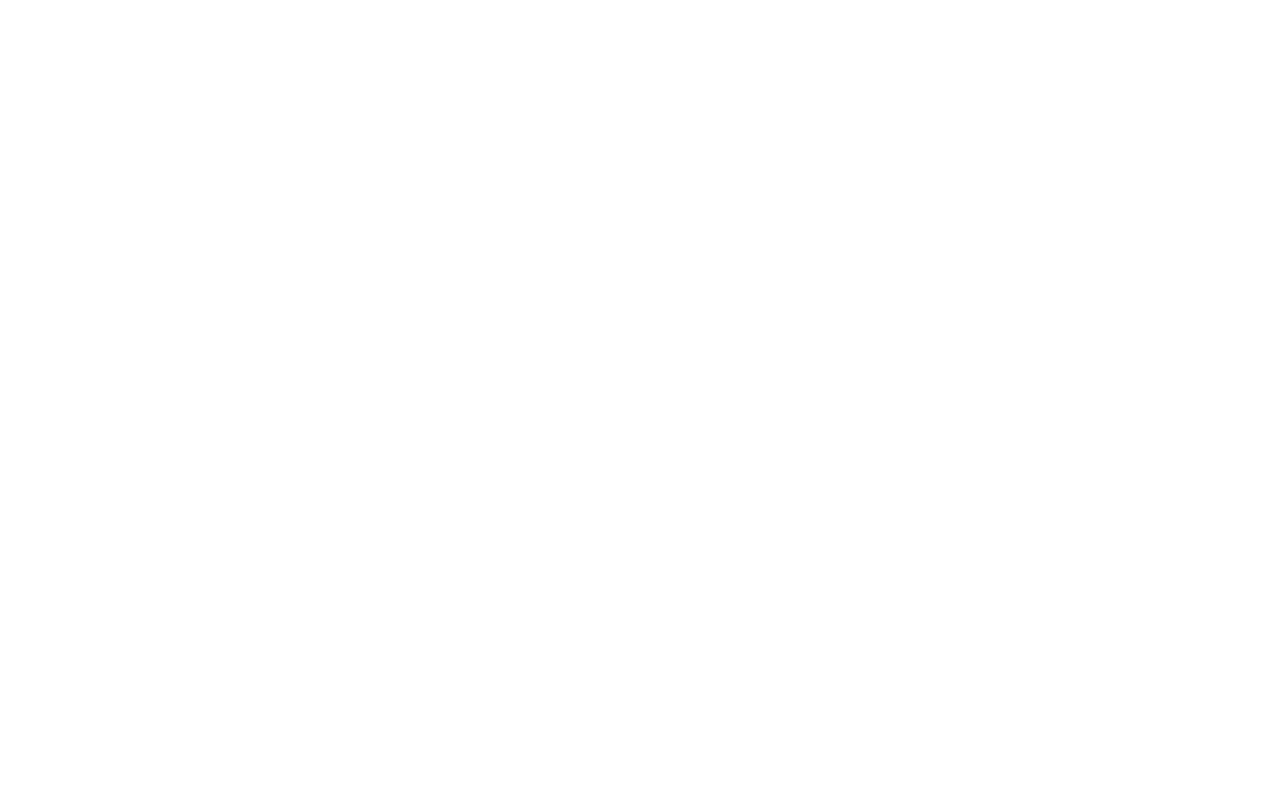
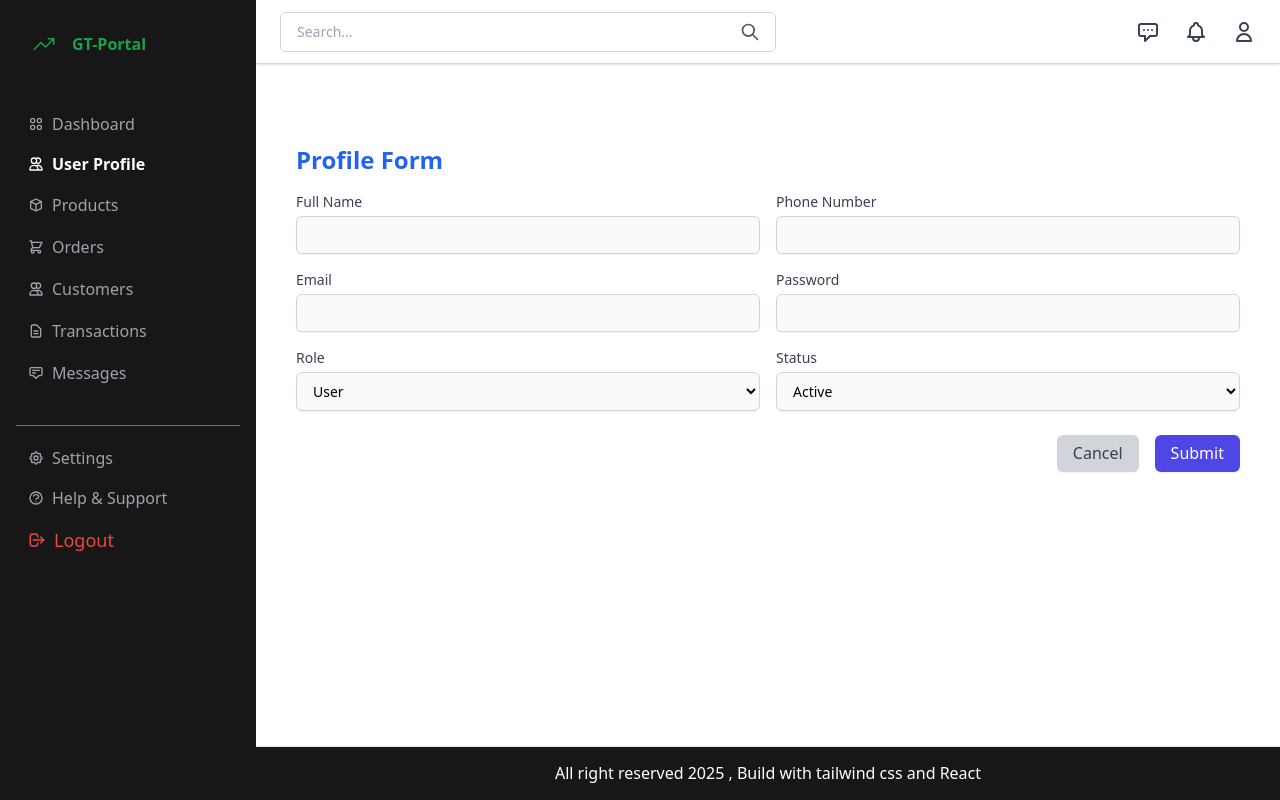
Before and after one commit to gaurab-magar/adminDashboard, a React (Create React App) app: page /profileform in a window 1280 px wide. Before the commit this address had no page. Built offline with nearby package versions, Linux system fonts and the light colour scheme.

Commit message:
PF-001 : Profile Form UI is in Progress

```diff
--- a/src/App.js
+++ b/src/App.js
@@ -11,6 +11,7 @@
 import Support from './Pages/Support';
 import Register from './Auth/Register';
 import LoginPage from './Auth/LoginPage';
+import ProfileForm from './Pages/ProfileForm';
 
 function App() {
   return (
@@ -20,6 +21,7 @@
           <Route index element={<Dashboard/>}></Route>
           <Route path='/products' element={<Products/>}></Route>
           <Route path='/customers' element={<Customers />} />
+          <Route path='/profileform' element={<ProfileForm />} />
           <Route path='/messages' element={<Message />} />
           <Route path='/transactions' element={<Tranjaction />} />
           <Route path='/orders' element={<Orders />} />
--- /dev/null
+++ b/src/Pages/ProfileForm.js
@@ -0,0 +1,125 @@
+import React, { useState } from 'react'
+
+const ProfileForm = () => {
+    const [formData, setFormData] = useState({
+        fullName: "",
+        phoneNumber: "",
+        email: "",
+        password: "",
+        role: "User",
+        status: "Active",
+      });
+
+      const handleChange = (e) => {
+        const { name, value } = e.target;
+        setFormData({
+          ...formData,
+          [name]: value,
+        });
+      };
+
+      const handleSubmit = (e) => {
+        e.preventDefault();
+        console.log("Form Data Submitted: ", formData);
+      };
+  return (
+    <div className="bg-white max-w-full mx-auto mt-10 p-6">
+    <h2 className="text-2xl font-bold mb-4 text-blue-600">Profile Form</h2>
+    <div className="my-4">
+        <form onSubmit={handleSubmit} className="space-y-6">
+        {/* Form Grid */}
+        <div className="grid grid-cols-1 md:grid-cols-2 gap-4">
+            {/* Full Name */}
+            <div>
+                <label className="block text-sm font-medium text-gray-700">Full Name</label>
+                <input
+                    type="text"
+                    name="fullName"
+                    value={formData.fullName}
+                    onChange={handleChange}
+                    className="mt-1 block w-full px-3 py-2 bg-gray-50 border border-gray-300 rounded-md shadow-sm focus:outline-none focus:ring-indigo-500 focus:border-indigo-500 sm:text-sm"
+                    required
+                />
+            </div>
+
+            {/* Phone Number */}
+            <div>
+            <label className="block text-sm font-medium text-gray-700">Phone Number</label>
+            <input
+                type="number"
+                name="phoneNumber"
+                value={formData.phoneNumber}
+                onChange={handleChange}
+                className="mt-1 block w-full px-3 py-2 bg-gray-50 border border-gray-300 rounded-md shadow-sm focus:outline-none focus:ring-indigo-500 focus:border-indigo-500 sm:text-sm"
+                required
+            />
+            </div>
+
+            {/* Email */}
+            <div>
+            <label className="block text-sm font-medium text-gray-700">Email</label>
+            <input
+                type="email"
+                name="email"
+                value={formData.email}
+                onChange={handleChange}
+                className="mt-1 block w-full px-3 py-2 bg-gray-50 border border-gray-300 rounded-md shadow-sm focus:outline-none focus:ring-indigo-500 focus:border-indigo-500 sm:text-sm"
+                required
+            />
+            </div>
+
+            {/* Password */}
+            <div>
+            <label className="block text-sm font-medium text-gray-700">Password</label>
+            <input
+                type="password"
+                name="password"
+                value={formData.password}
+                onChange={handleChange}
+                className="mt-1 block w-full px-3 py-2 bg-gray-50 border border-gray-300 rounded-md shadow-sm focus:outline-none focus:ring-indigo-500 focus:border-indigo-500 sm:text-sm"
+                required
+            />
+            </div>
+
+            {/* Role */}
+            <div>
+            <label className="block text-sm font-medium text-gray-700">Role</label>
+            <select
+                name="role"
+                value={formData.role}
+                onChange={handleChange}
+                className="mt-1 block w-full px-3 py-2 bg-gray-50 border border-gray-300 rounded-md shadow-sm focus:outline-none focus:ring-indigo-500 focus:border-indigo-500 sm:text-sm"
+            >
+                <option value="Admin">Admin</option>
+                <option value="Editor">Editor</option>
+                <option value="User">User</option>
+            </select>
+            </div>
+
+            {/* Status */}
+            <div>
+            <label className="block text-sm font-medium text-gray-700">Status</label>
+            <select
+                name="status"
+                value={formData.status}
+                onChange={handleChange}
+                className="mt-1 block w-full px-3 py-2 bg-gray-50 border border-gray-300 rounded-md shadow-sm focus:outline-none focus:ring-indigo-500 focus:border-indigo-500 sm:text-sm"
+            >
+                <option value="Active">Active</option>
+                <option value="Inactive">Inactive</option>
+            </select>
+            </div>
+        </div>
+
+        {/* Buttons */}
+        <div className="flex justify-center md:justify-end space-x-4">
+            <button type="button" className="px-4 py-2 bg-gray-300 text-gray-700 rounded-md shadow-sm hover:bg-gray-400"> Cancel </button>
+            <button type="submit" className="px-4 py-2 bg-indigo-600 text-white rounded-md shadow-sm hover:bg-indigo-700"> Submit</button>
+        </div>
+        </form>
+    </div>
+</div>
+  )
+}
+
+export default ProfileForm
--- a/src/components/shared/Layout.js
+++ b/src/components/shared/Layout.js
@@ -13,7 +13,7 @@
   }
   return (
     <>
-      <div className="flex flex-row bg-neutral-300 h-screen w-full overflow-x-hidden">
+      <div className="flex flex-row bg-white h-screen w-full overflow-x-hidden">
         <Sidebar className='hidden md:flex' toggleSidebar={toggleSidebar} isOpen={isSidebarOpen} />
           <div className="flex-1 flex flex-col">
             <Header toggleSidebar={toggleSidebar} />
--- a/src/components/shared/Sidebar.js
+++ b/src/components/shared/Sidebar.js
@@ -7,8 +7,8 @@
 
 
 
-const linkClassesActive = 'flex items-center gap-2 font-light px-3 py-2 hover:bg-neutral-700 hover:no-underline active:bg-neutral-600 rounded-sm font-bold text-white hover:text-white transition-all ease-in-out'
-const linkClasses = 'flex items-center gap-2 font-light px-3 py-2 hover:bg-neutral-700 hover:no-underline active:bg-neutral-600 rounded-sm text-base text-gray-300 hover:text-gray-300'
+const linkClassesActive = 'flex items-center gap-2 px-3 py-2 hover:bg-neutral-700 hover:no-underline active:bg-neutral-600 rounded-sm font-bold text-white hover:text-white duration-400 transition-all ease-in-out'
+const linkClasses = 'flex items-center gap-2 font-light px-3 py-2 hover:bg-neutral-700 hover:no-underline active:bg-neutral-600 rounded-sm text-base text-gray-400 hover:text-gray-300'
 const Sidebar = ({isOpen , toggleSidebar}) => {
   return (
     // <div className='flex flex-col bg-neutral-900 w-64 h-screen p-4 text-white'>
@@ -19,7 +19,7 @@
             <IoTrendingUpSharp size={24} />
             <div className=''>GT-Portal</div>
           </div>
-          <button onClick={toggleSidebar} className="block lg:hidden text-white" >
+          <button onClick={toggleSidebar} className="block lg:hidden text-white " >
             <MdOutlineCancel size={24} />
           </button>
         </div>
--- a/src/lib/consts/navigation.js
+++ b/src/lib/consts/navigation.js
@@ -15,6 +15,12 @@
 		label: 'Dashboard',
 		path: '/',
 		icon: <HiOutlineViewGrid />
+	},
+	{
+		key: 'User Profile',
+		label: 'User Profile',
+		path: '/profileform',
+		icon: <HiOutlineUsers />
 	},
 	{
 		key: 'products',
```
